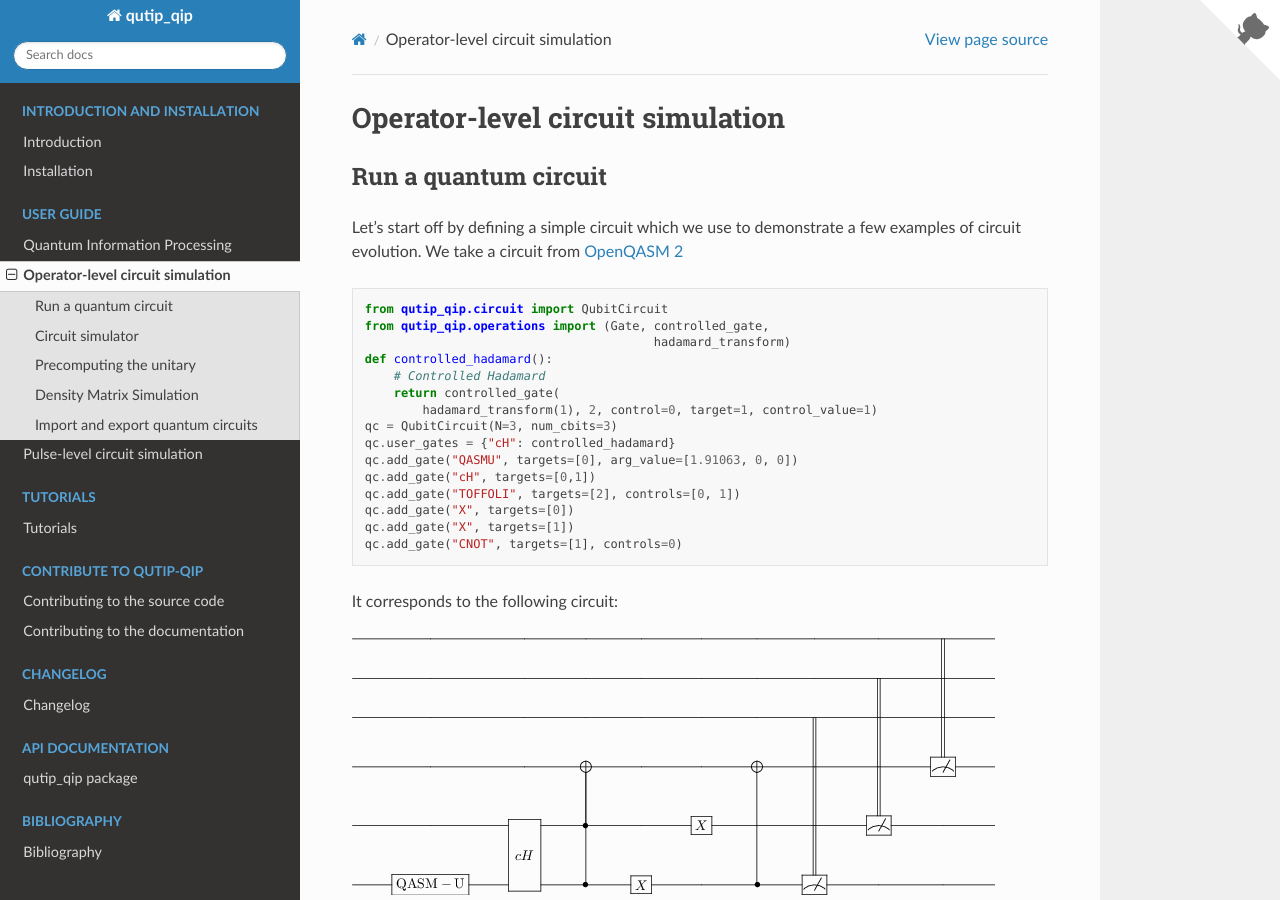
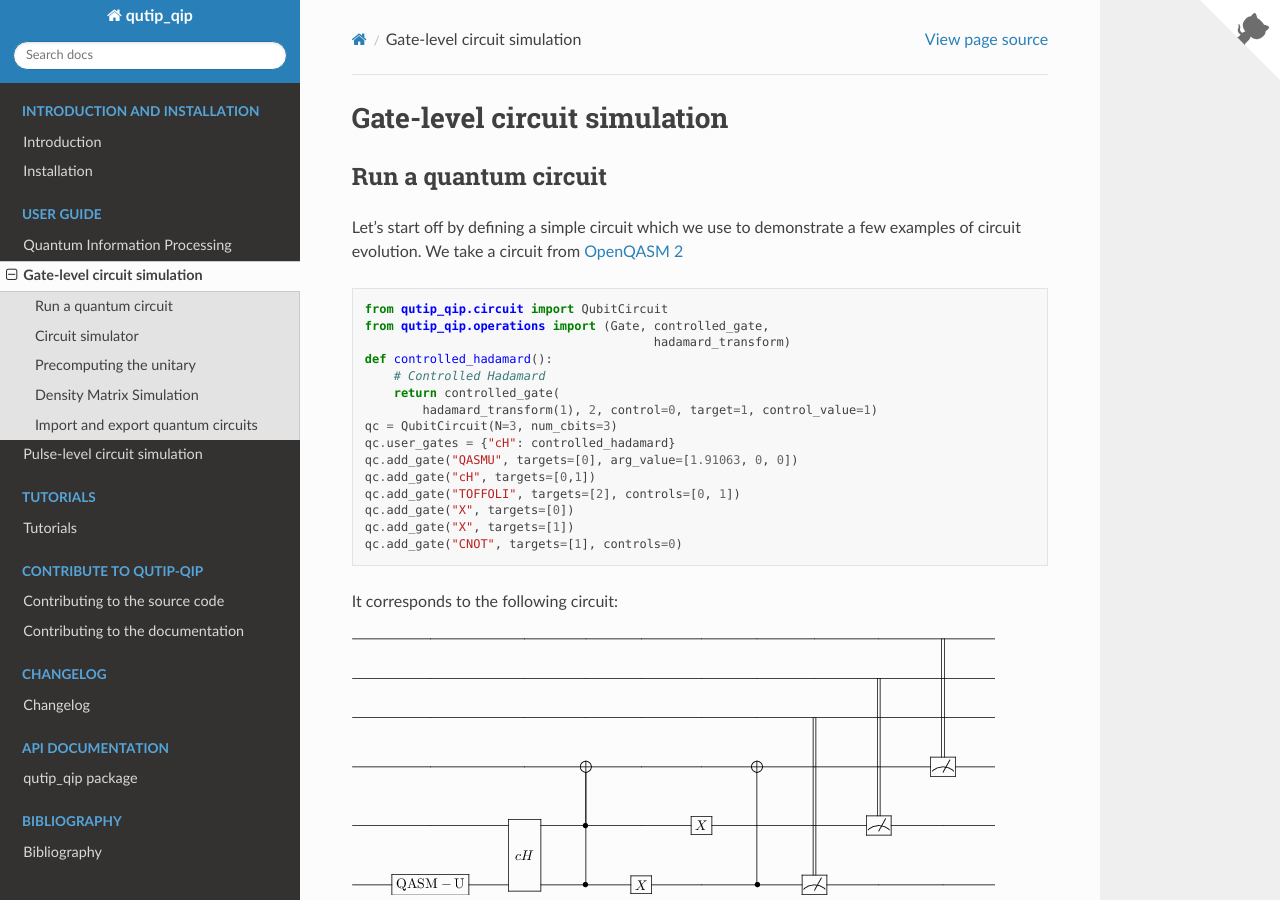
Before and after one commit to qutip/qutip-qip, a Sphinx documentation site: the page built from doc/source/qip-simulator.rst, in a window 1280 px wide and 900 px high. Built offline with Sphinx 7.4.7 and the Read the Docs theme 2.0.0, drawn with Linux system fonts in a browser that asks for light colours.

Commit message:
Minor renaming

```diff
--- a/doc/source/apidoc.rst
+++ b/doc/source/apidoc.rst
@@ -6,7 +6,7 @@ qutip\_qip package
    :maxdepth: 1
 
 
-Operator-level simulation
+Gate-level simulation
 -------------------------
 Simulation based on operator-state multiplication.
 
--- a/doc/source/qip-simulator.rst
+++ b/doc/source/qip-simulator.rst
@@ -1,8 +1,8 @@
 .. _qip_simulator:
 
-*********************************
-Operator-level circuit simulation
-*********************************
+*****************************
+Gate-level circuit simulation
+*****************************
 
 Run a quantum circuit
 =====================
```
